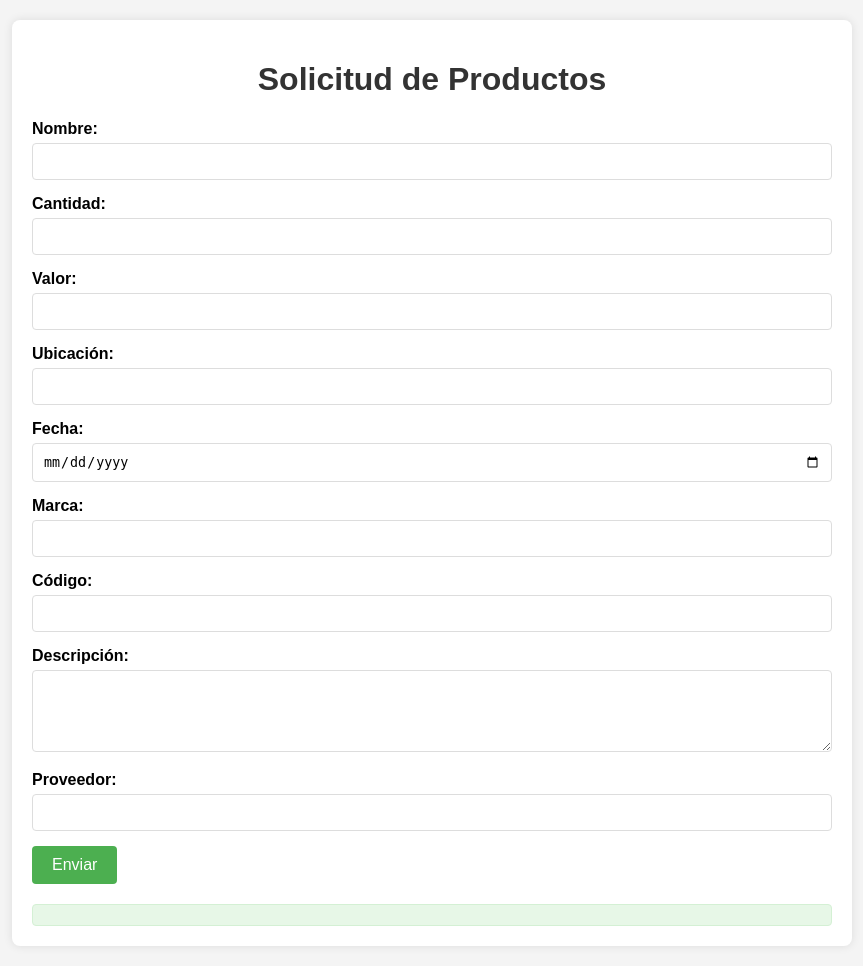
After one commit to Mamorenobob/TecnoODA-2024-2875232, a PHP site: page /TecnoODA/Solicitudes.php in a window 1280 px wide. The commit adds this page. Shown: the whole page, without its empty margins (208-1071 px from the left). Run offline with PHP 8.4, Linux system fonts and the light colour scheme.

Commit message:
Solicitud

```diff
--- /dev/null
+++ b/Model/Css/Solicitud.css
@@ -0,0 +1,69 @@
+
+body {
+    font-family: Arial, sans-serif;
+    background-color: #f4f4f4;
+    margin: 0;
+    padding: 0;
+    }
+
+    .container {
+    width: 80%;
+    max-width: 800px;
+    margin: 20px auto;
+    padding: 20px;
+    background-color: #fff;
+    border-radius: 8px;
+    box-shadow: 0 0 10px rgba(0, 0, 0, 0.1);
+    }
+
+    h1 {
+    text-align: center;
+    color: #333;
+    }
+
+    .form-group {
+    margin-bottom: 15px;
+    }
+
+    label {
+    display: block;
+    margin-bottom: 5px;
+    font-weight: bold;
+    }
+
+    input[type="text"],
+    input[type="number"],
+    input[type="date"],
+    textarea {
+    width: 100%;
+    padding: 10px;
+    border: 1px solid #ddd;
+    border-radius: 4px;
+    box-sizing: border-box;
+    }
+
+    textarea {
+    resize: vertical;
+    }
+
+    button {
+    background-color: #4CAF50;
+    color: #fff;
+    border: none;
+    padding: 10px 20px;
+    border-radius: 4px;
+    cursor: pointer;
+    font-size: 16px;
+    }
+
+    button:hover {
+    background-color: #45a049;
+    }
+
+    .result {
+    margin-top: 20px;
+    padding: 10px;
+    background-color: #e7f7e7;
+    border: 1px solid #d4f0d4;
+    border-radius: 4px;
+    }
--- a/View/Gestor.php
+++ b/View/Gestor.php
@@ -31,7 +31,7 @@
         </div>
         <ul class="nav-list" id="nav-list">
             <li><a href="#" data-file="MostrarTablas.php">Tablas</a></li>
-            <li><a href="#">Solicitar Productos</a></li>
+            <li><a href="#" data-file="Solicitudes.php">Solicitar Productos</a></li>
             <li><a href="#">Solicitudes</a></li>
             <li><a href="#">Contactos Proveedor</a></li>
 
--- /dev/null
+++ b/View/Solicitudes.php
@@ -0,0 +1,57 @@
+<!DOCTYPE html>
+<html lang="es">
+<head>
+    <meta charset="UTF-8">
+    <meta name="viewport" content="width=device-width, initial-scale=1.0">
+    <title>Formulario Dinámico</title>
+    <link rel="stylesheet" href="../Model/Css/Solicitud.css">
+    <script src="../Model/Solicitudes.js"></script>
+</head>
+<body>
+    <div class="container">
+        <h1>Solicitud de Productos</h1>
+        <form id="dynamicForm" method="POST" action="procesar_formulario.php">
+            <div class="form-group">
+                <label for="nombre">Nombre:</label>
+                <input type="text" id="nombre" name="nombre" required>
+            </div>
+            <div class="form-group">
+                <label for="cantidad">Cantidad:</label>
+                <input type="number" id="cantidad" name="cantidad" required>
+            </div>
+            <div class="form-group">
+                <label for="valor">Valor:</label>
+                <input type="number" id="valor" name="valor" step="0.01" required>
+            </div>
+            <div class="form-group">
+                <label for="ubicacion">Ubicación:</label>
+                <input type="text" id="ubicacion" name="ubicacion" required>
+            </div>
+            <div class="form-group">
+                <label for="fecha">Fecha:</label>
+                <input type="date" id="fecha" name="fecha" required>
+            </div>
+            <div class="form-group">
+                <label for="marca">Marca:</label>
+                <input type="text" id="marca" name="marca" required>
+            </div>
+            <div class="form-group">
+                <label for="codigo">Código:</label>
+                <input type="text" id="codigo" name="codigo" required>
+            </div>
+            <div class="form-group">
+                <label for="descripcion">Descripción:</label>
+                <textarea id="descripcion" name="descripcion" rows="4" required></textarea>
+            </div>
+            <div class="form-group">
+                <label for="proveedor">Proveedor:</label>
+                <input type="text" id="proveedor" name="proveedor" required>
+            </div>
+            <button type="submit" id="submitBtn" name="enviar">Enviar</button>
+        </form>
+        <div id="result" class="result"></div>
+    </div>
+
+    <script src="script.js"></script>
+</body>
+</html>
```
Also changed, not shown: Model/JavaScript/Solicitudes.js (added, +35 -0 lines), View/procesar_formulario.php (added, +37 -0 lines).
